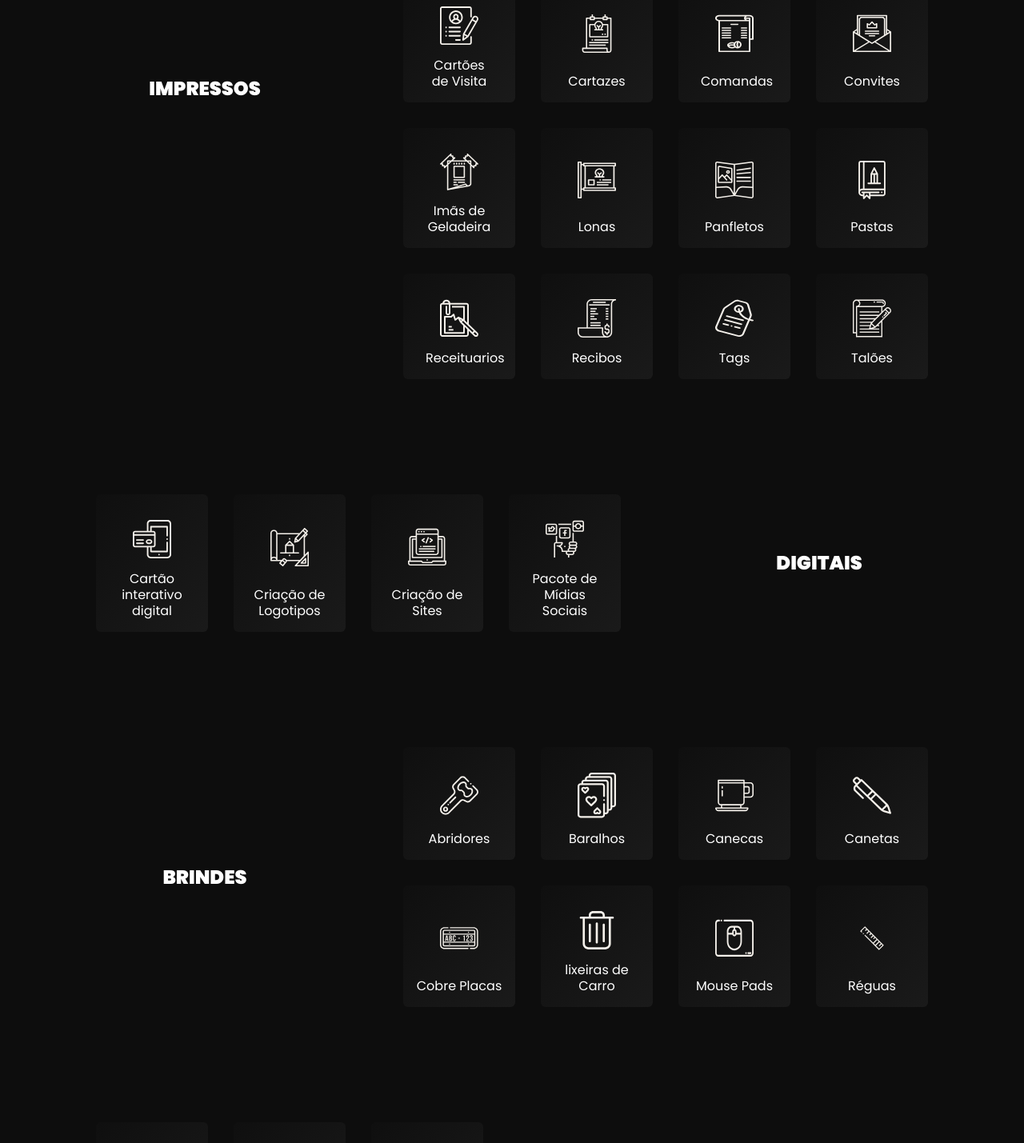
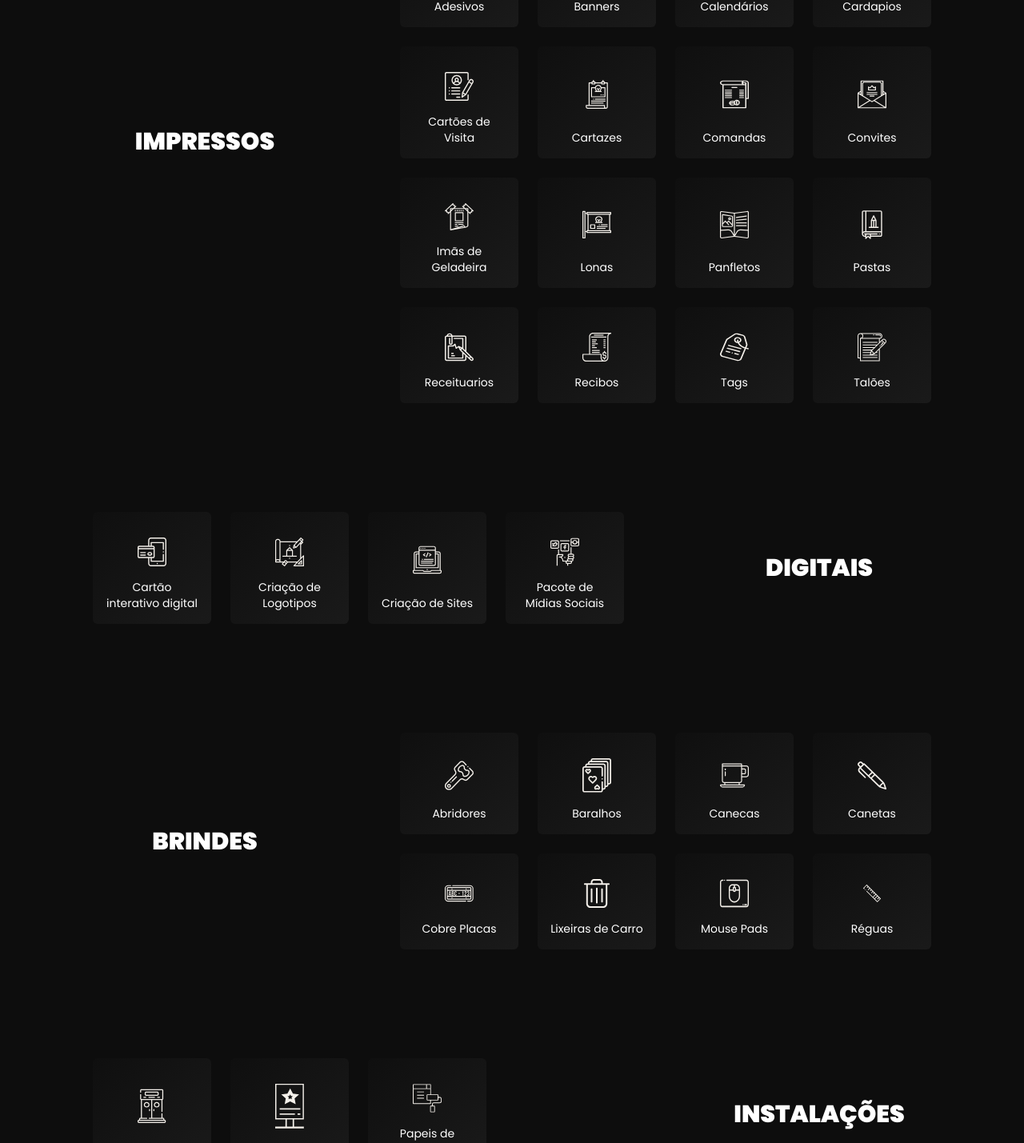
Before and after one commit to vitordcode/empreart, a React (Vite) app: page / in a window 1280 px wide. Shown: the part 1212-2641 px from the top of the page at 80% size. Built offline with nearby package versions, Linux system fonts and the light colour scheme.

Commit message:
Update no responsivo

```diff
--- a/src/components/Services.jsx
+++ b/src/components/Services.jsx
@@ -7,9 +7,9 @@ import { instalacoes } from "../utils/Instalacoes";
 
 export function Services() {
   return (
-    <section className="max-w-6xl mx-auto py-16">
+    <section className="max-w-6xl mx-auto py-16 mt-12 mb-40">
       <div className="flex justify-center">
-        <h2 className="text-center text-4xl font-extrabold w-[80%] leading-8 mx-auto uppercase text-white">
+        <h2 className="text-center text-3xl lg:text-4xl font-extrabold w-[60%] lg:w-[40%] lg:leading-[2.8rem] mx-auto uppercase text-white">
           Divulgue para seu negócio ter sucesso
         </h2>
       </div>
@@ -18,7 +18,7 @@ export function Services() {
       <div className="pt-28 flex flex-col items-center md:grid md:grid-cols-3">
         <div className="pb-16 md:col-span-1 justify-center flex items-center">
           <div className="inline-block">
-            <h3 className="font-bold uppercase text-white text-2xl">
+            <h3 className="font-bold uppercase text-white text-2xl lg:text-3xl">
               Impressos
             </h3>
           </div>
@@ -26,15 +26,15 @@ export function Services() {
         <div className="grid grid-cols-2 w-full px-10 md:col-span-2 md:grid-cols-4">
           {impressos.map((item) => (
             <div
-              className="py-4 bg-gradient-to-tl from-grayCard to-blueCard m-4 flex flex-col justify-center items-center rounded-md"
+              className="py-4 bg-gradient-to-tl from-grayCard to-blueCard m-3 flex flex-col justify-center items-center rounded-md"
               key={item.name}
             >
               <img
-                className="w-12 py-4 flex flex-1"
+                className="w-9 py-4 flex flex-1"
                 src={item.url}
                 alt={item.name}
               />
-              <p className="text-white text-center font-regular w-[60%] leading-5">
+              <p className="text-white text-center text-sm font-regular w-[60%] leading-5">
                 {item.name}
               </p>
             </div>
@@ -46,23 +46,23 @@ export function Services() {
       <div className="pt-28 flex flex-col items-center md:grid md:grid-flow-col md:grid-rows-1 md:grid-cols-3">
         <div className="pb-16 md:pb-0 md:col-span-1 justify-center flex items-center">
           <div className="inline-block">
-            <h3 className="font-bold uppercase text-white text-center text-2xl z-10">
+            <h3 className="font-bold uppercase text-white text-center text-2xl lg:text-3xl z-10">
               Digitais
             </h3>
           </div>
         </div>
-        <div className="grid grid-cols-2 px-10 md:col-span-2 md:col-start-1 md:grid-cols-4">
+        <div className="grid grid-cols-2 px-10 w-full md:col-span-2 md:col-start-1 md:grid-cols-4">
           {digitais.map((item) => (
             <div
-              className="py-4 bg-gradient-to-tl from-grayCard to-blueCard m-4 flex flex-col justify-center items-center rounded-md"
+              className="py-4 bg-gradient-to-tl from-grayCard to-blueCard m-3 flex flex-col justify-center items-center rounded-md"
               key={item.name}
             >
               <img
-                className="w-12 py-4 flex flex-1"
+                className="w-9 py-4 flex flex-1"
                 src={item.url}
                 alt={item.name}
               />
-              <p className="text-white text-center font-regular w-[80%] leading-5">
+              <p className="text-white text-center text-sm font-regular w-[80%] leading-5">
                 {item.name}
               </p>
             </div>
@@ -74,7 +74,7 @@ export function Services() {
       <div className="pt-28 flex flex-col items-center md:grid md:grid-cols-3">
         <div className="pb-16 md:pb-0 md:col-span-1 justify-center flex items-center">
           <div className="inline-block">
-            <h3 className="font-bold uppercase text-white text-2xl z-10">
+            <h3 className="font-bold uppercase text-white text-2xl lg:text-3xl z-10">
               Brindes
             </h3>
           </div>
@@ -82,15 +82,15 @@ export function Services() {
         <div className="grid grid-cols-2 w-full px-10 md:col-span-2 md:grid-cols-4">
           {brindes.map((item) => (
             <div
-              className="py-4 bg-gradient-to-tl from-grayCard to-blueCard m-4 flex flex-col justify-center items-center rounded-md"
+              className="py-4 bg-gradient-to-tl from-grayCard to-blueCard m-3 flex flex-col justify-center items-center rounded-md"
               key={item.name}
             >
               <img
-                className="w-12 py-4 flex flex-1"
+                className="w-9 py-4 flex flex-1"
                 src={item.url}
                 alt={item.name}
               />
-              <p className="text-white text-center font-regular w-[80%] leading-5">
+              <p className="text-white text-center text-sm font-regular w-[80%] leading-5">
                 {item.name}
               </p>
             </div>
@@ -102,7 +102,7 @@ export function Services() {
       <div className="pt-28 flex flex-col items-center md:grid md:grid-flow-col md:grid-rows-1 md:grid-cols-3">
         <div className="pb-16 md:pb-0 md:col-span-1 justify-center flex items-center">
           <div className="inline-block">
-            <h3 className="font-bold uppercase text-white text-center text-2xl z-10">
+            <h3 className="font-bold uppercase text-white text-center text-2xl lg:text-3xl z-10">
               Instalações
             </h3>
           </div>
@@ -110,15 +110,15 @@ export function Services() {
         <div className="grid grid-cols-2 px-10 md:col-span-2 md:col-start-1 md:grid-cols-4 w-full">
           {instalacoes.map((item) => (
             <div
-              className="py-4 bg-gradient-to-tl from-grayCard to-blueCard m-4 flex flex-col justify-center items-center rounded-md"
+              className="py-4 bg-gradient-to-tl from-grayCard to-blueCard m-3 flex flex-col justify-center items-center rounded-md"
               key={item.name}
             >
               <img
-                className="w-12 py-4 flex flex-1"
+                className="w-9 py-4 flex flex-1"
                 src={item.url}
                 alt={item.name}
               />
-              <p className="text-white text-center font-regular w-[80%] leading-5">
+              <p className="text-white text-center text-sm font-regular w-[80%] leading-5">
                 {item.name}
               </p>
             </div>
--- a/src/utils/brindes.js
+++ b/src/utils/brindes.js
@@ -29,7 +29,7 @@ export const brindes = [
     url: cobrePlacas,
   },
   {
-    name: "lixeiras de Carro",
+    name: "Lixeiras de Carro",
     url: lixeira,
   },
   {
--- a/src/utils/instalacoes.js
+++ b/src/utils/instalacoes.js
@@ -4,7 +4,7 @@ import papelParede from "../assets/img/services/instalacao/papelParede.svg";
 
 export const instalacoes = [
   {
-    name: "Faixadas",
+    name: "Fachadas",
     url: faixadas,
   },
   {
```
